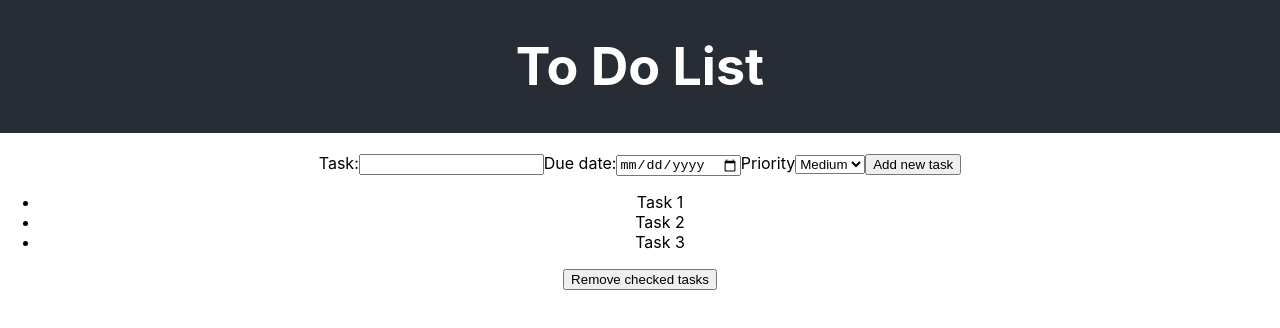
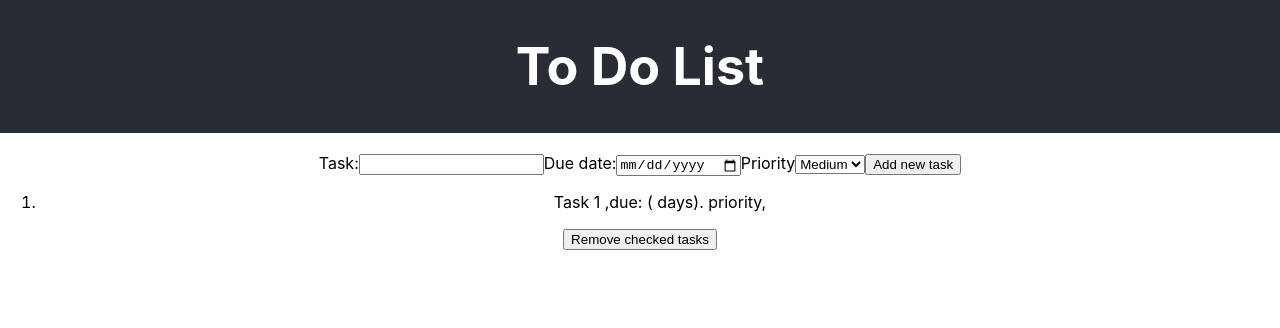
Before and after one commit to samstyles84/tinayapps1, a React (Create React App) app: page / in a window 1280 px wide. Shown: the top 328 px of the page. Built offline with nearby package versions, Linux system fonts and the light colour scheme.

Commit message:
stup add task

```diff
--- a/src/App.js
+++ b/src/App.js
@@ -1,5 +1,6 @@
-import React from "react";
-import "./App.css";
+import React from 'react';
+import './App.css';
+import AddTask from './components/addTask';
 
 function App() {
   return (
@@ -7,35 +8,20 @@ function App() {
       <header className="App-header">
         <h1>To Do List</h1>
       </header>
-      <body>
-        <main>
-          <br />
-          <form action="">
-            <label htmlFor="newTaskName">Task:</label>
-            <input type="text" name="newTaskName" id="newTaskName" />
-            <label htmlFor="newDueDate">Due date:</label>
-            <input type="date" name="newDueDate" id="newDueDate" />
 
-            <label htmlFor="newPriority">Priority</label>
-            <select name="newPriority" id="newPriority">
-              <option value="high">High</option>
-              <option selected value="medium">
-                Medium
-              </option>
-              <option value="low">Low</option>
-            </select>
-            <button>Add new task</button>
-          </form>
-          <ul>
-            <li>Task 1</li>
-            <li>Task 2</li>
-            <li>Task 3</li>
-          </ul>
-          <form action="">
-            <button>Remove checked tasks</button>
-          </form>
-        </main>
-      </body>
+      <main>
+        <br />
+        <AddTask />
+        <ol>
+          <li>
+            Task 1 ,due:{} ({} days). priority,{}
+          </li>
+          {/* <li>Task 1 ,due:{dueDate} ({timeLeft} days). priority,{priority}</li> */}
+        </ol>
+        <form action="">
+          <button>Remove checked tasks</button>
+        </form>
+      </main>
     </div>
   );
 }
--- /dev/null
+++ b/src/components/addTask.jsx
@@ -0,0 +1,45 @@
+import React from 'react';
+
+const AddTask = (props) => {
+  const handleChange = (changeEvent) => {
+    console.dir(changeEvent.target.value);
+  };
+  const handleSubmit = (submitEvent) => {
+    submitEvent.preventDefault();
+  };
+  return (
+    <form onSubmit={handleSubmit}>
+      <label htmlFor="newTaskName">
+        Task:
+        <input
+          type="text"
+          onChange={handleChange}
+          name="newTaskName"
+          id="newTaskName"
+        />
+      </label>
+
+      <label htmlFor="newDueDate">
+        Due date:
+        <input
+          type="date"
+          onChange={handleChange}
+          name="newDueDate"
+          id="newDueDate"
+        />
+      </label>
+
+      <label htmlFor="newPriority">
+        Priority
+        <select name="newPriority" onChange={handleChange} id="newPriority" defaultValue="medium">
+          <option value="high">High</option>
+          <option value="medium">Medium</option>
+          <option value="low">Low</option>
+        </select>
+      </label>
+
+      <button>Add new task</button>
+    </form>
+  );
+};
+export default AddTask;
```
